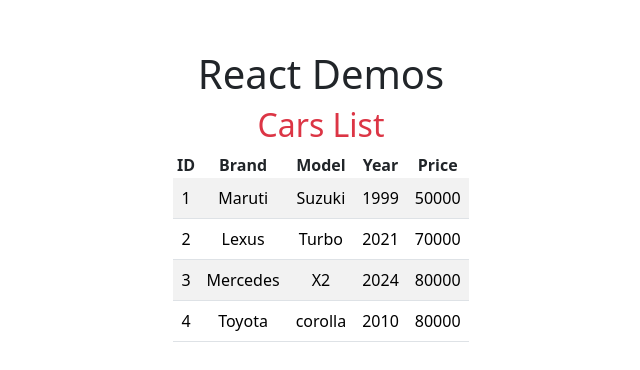
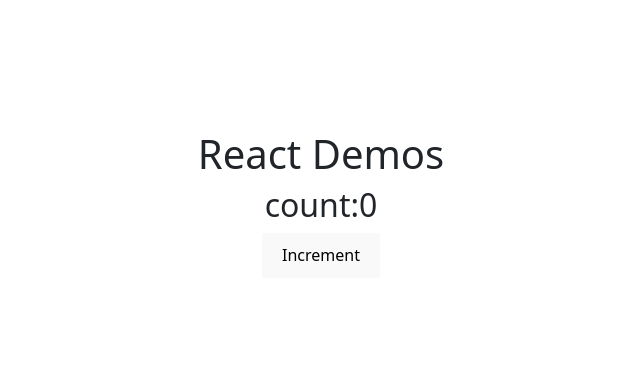
Before and after one commit to mohsink3/React-samples, a React (Vite) app: page / in a window 1280 px wide. Shown: the part 196-566 px from the top of the page, without its empty margins (319-959 px from the left). Built offline with nearby package versions, Linux system fonts and the light colour scheme.

Commit message:
Counter file added

```diff
--- a/src/App.tsx
+++ b/src/App.tsx
@@ -1,15 +1,17 @@
 
 import './App.css'
+import Counter from './components/counter';
+
 //import ProductListprops from "./components/advanceProduct"
 //import CourseListProps from "./components/AdvanceCourse";
-import  CarsListProp from "./components/advanceCars";
+//import  CarsListProp from "./components/advanceCars";
 
 
 
 
 function App() {
 
-  let cars=[
+  /*let cars=[
 
     {
       id: 1,
@@ -144,7 +146,7 @@
       <header>
       <h1>React Demos</h1>
       </header>
-      <CarsListProp carslist={cars}/>
+      <Counter/>
     </>
   );
 }
--- /dev/null
+++ b/src/components/Counter.tsx
@@ -0,0 +1,17 @@
+import { useState } from "react";
+
+const Counter = ()=>{
+    const[count,setcount] = useState(0);
+
+    return(
+        <div>
+            <h2>count:{count}</h2>
+            <button onClick={()=>setcount(count+1)}>Increment</button>
+
+        </div>
+
+
+    )
+}
+
+export default Counter;
```
